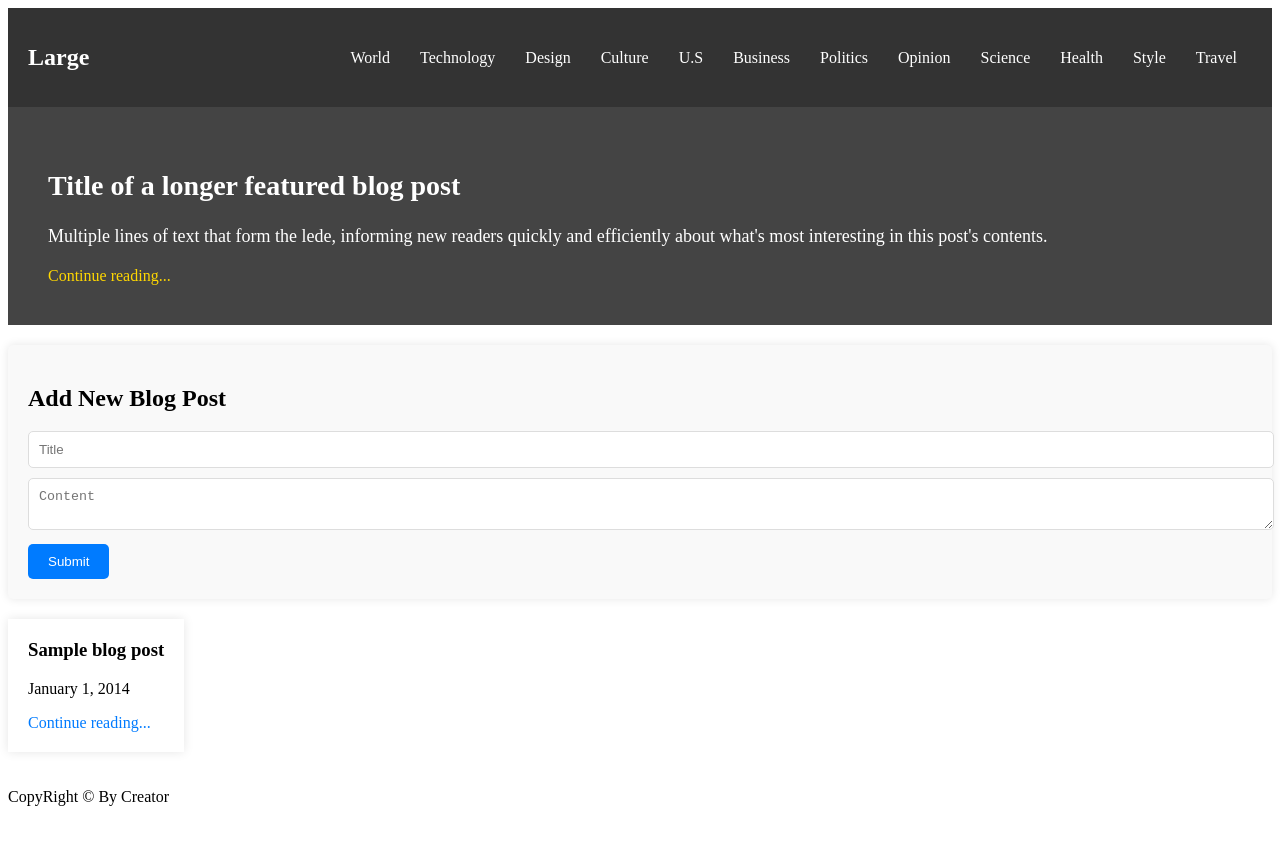
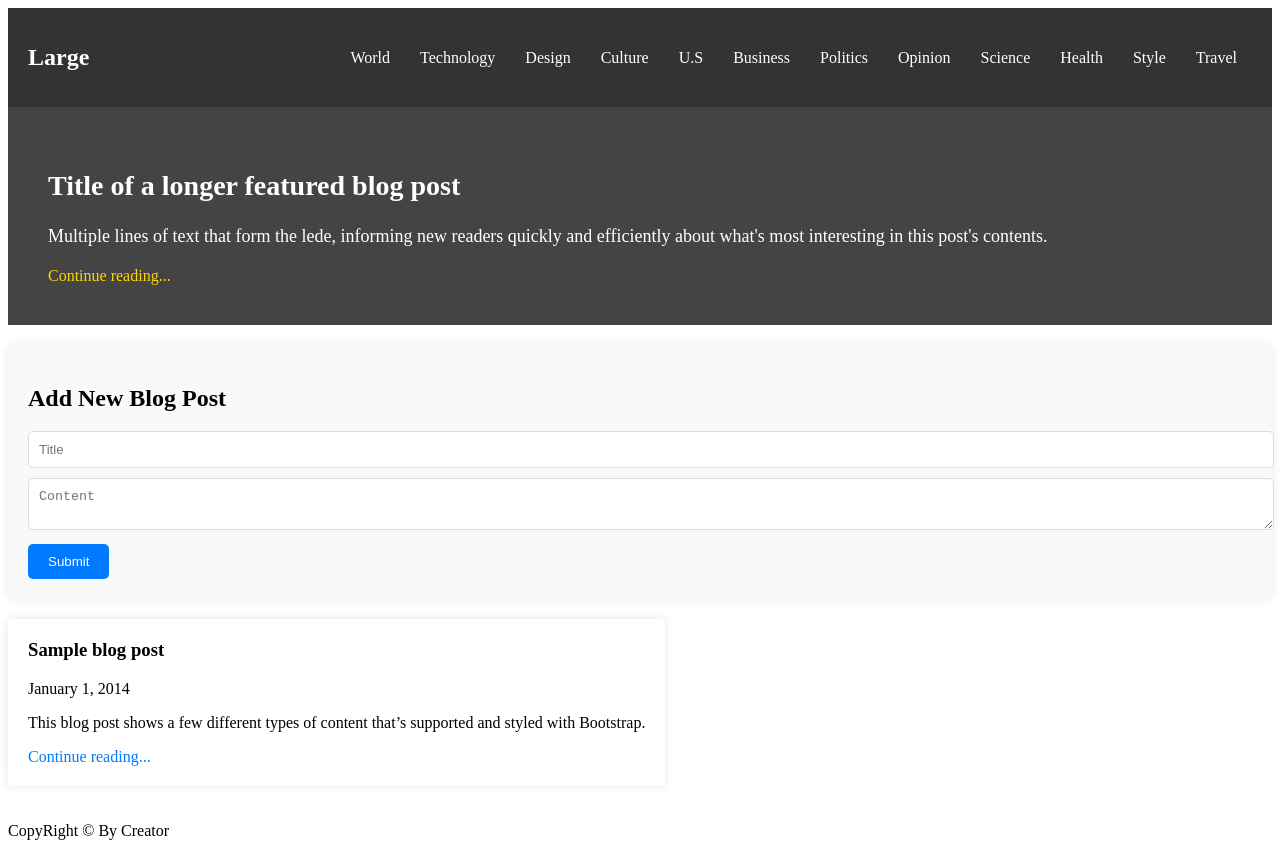
Before and after one commit to mr-ajit-sharma/blog-assessment, a React (Vite) app: page / in a window 1280 px wide. Before the commit the page ends 822 px from the top, so only its background shows below. Built offline with nearby package versions, Linux system fonts and the light colour scheme.

Commit message:
state changes done

```diff
--- a/src/components/PostList.jsx
+++ b/src/components/PostList.jsx
@@ -6,7 +6,7 @@ const PostList = ({ posts }) => {
   return (
     <section className="post-list">
       {posts.map((post, index) => (
-        <PostItem key={index} title={post.title} date={post.date} excerpt={post.description} />
+        <PostItem key={index} title={post.title} date={post.date} description={post.description} />
       ))}
     </section>
   );
```
